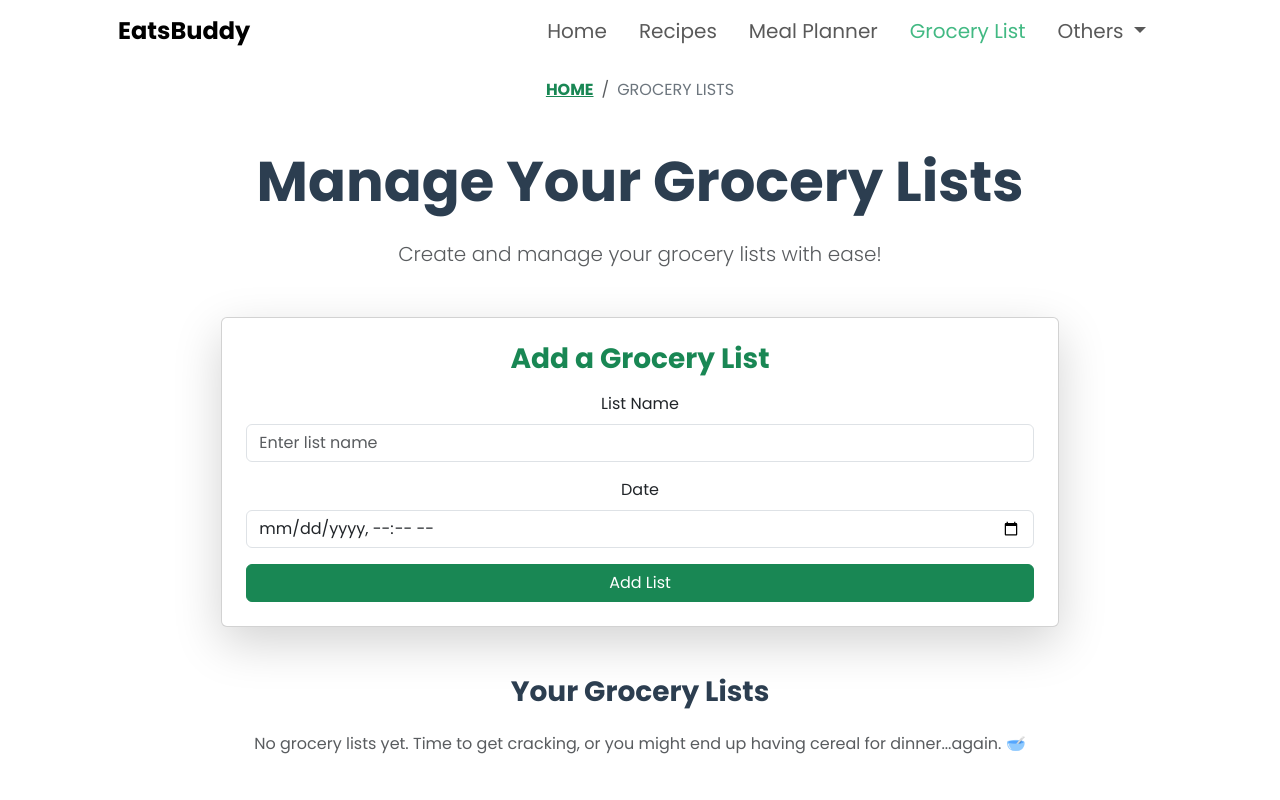
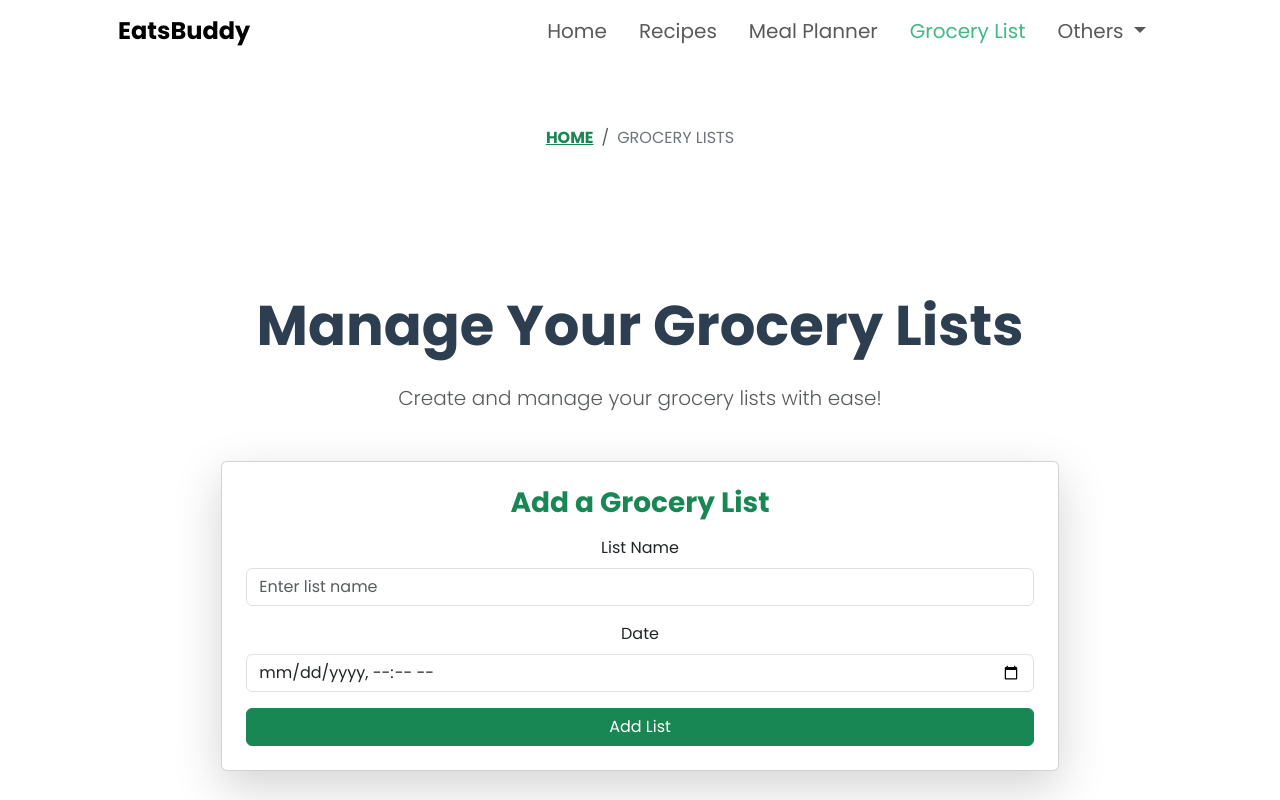
Before and after one commit to Ehuana/eatsbuddy-proj, a Vue app: page /grocery-list in a window 1280 px wide. Shown: the top 800 px of the page. Built offline with nearby package versions, Linux system fonts and the light colour scheme.

Commit message:
background test finale

```diff
--- a/src/views/GroceryListPage.vue
+++ b/src/views/GroceryListPage.vue
@@ -1,7 +1,7 @@
 <template>
-  <div class="container-fluid text-center py-5 EG-Default bg-white" style="padding-top: 80px;">
-    <div class="bg-white">
-      <div class="container">
+  <div class="container-fluid text-center EG-Default bg-white">
+    <div class="bg-white py-5">
+      <div class="container py-5">
         <div class="row justify-content-center">
           <div class="col-xl-7 col-lg-8 col-md-10 col-12">
             <div class="text-center" data-aos="fade-down" data-aos-duration="1300">
--- a/src/views/MealPlannerPage.vue
+++ b/src/views/MealPlannerPage.vue
@@ -1,7 +1,7 @@
 <template>
-  <div class="container-fluid text-center EG-Default py-5 bg-white" style="padding-top: 80px;">
-    <div class="bg-white">
-      <div class="container">
+  <div class="container-fluid text-center EG-Default bg-white">
+    <div class="bg-white py-5">
+      <div class="container py-5">
         <div class="row justify-content-center">
           <div class="col-xl-7 col-lg-8 col-md-10 col-12">
             <div class="text-center" data-aos="fade-down" data-aos-duration="1300">
--- a/src/views/RecipePage.vue
+++ b/src/views/RecipePage.vue
@@ -1,7 +1,7 @@
 <!-- RecipePage.vue -->
 <template>
-  <div class="EG-Default bg-white" style="padding-top: 80px;">
-    <div class="bg-white">
+  <div class="EG-Default bg-white py-5">
+    <div class="bg-white py-5">
       <div class="container">
         <div class="row justify-content-center">
           <div class="col-xl-7 col-lg-8 col-md-10 col-12">
```
